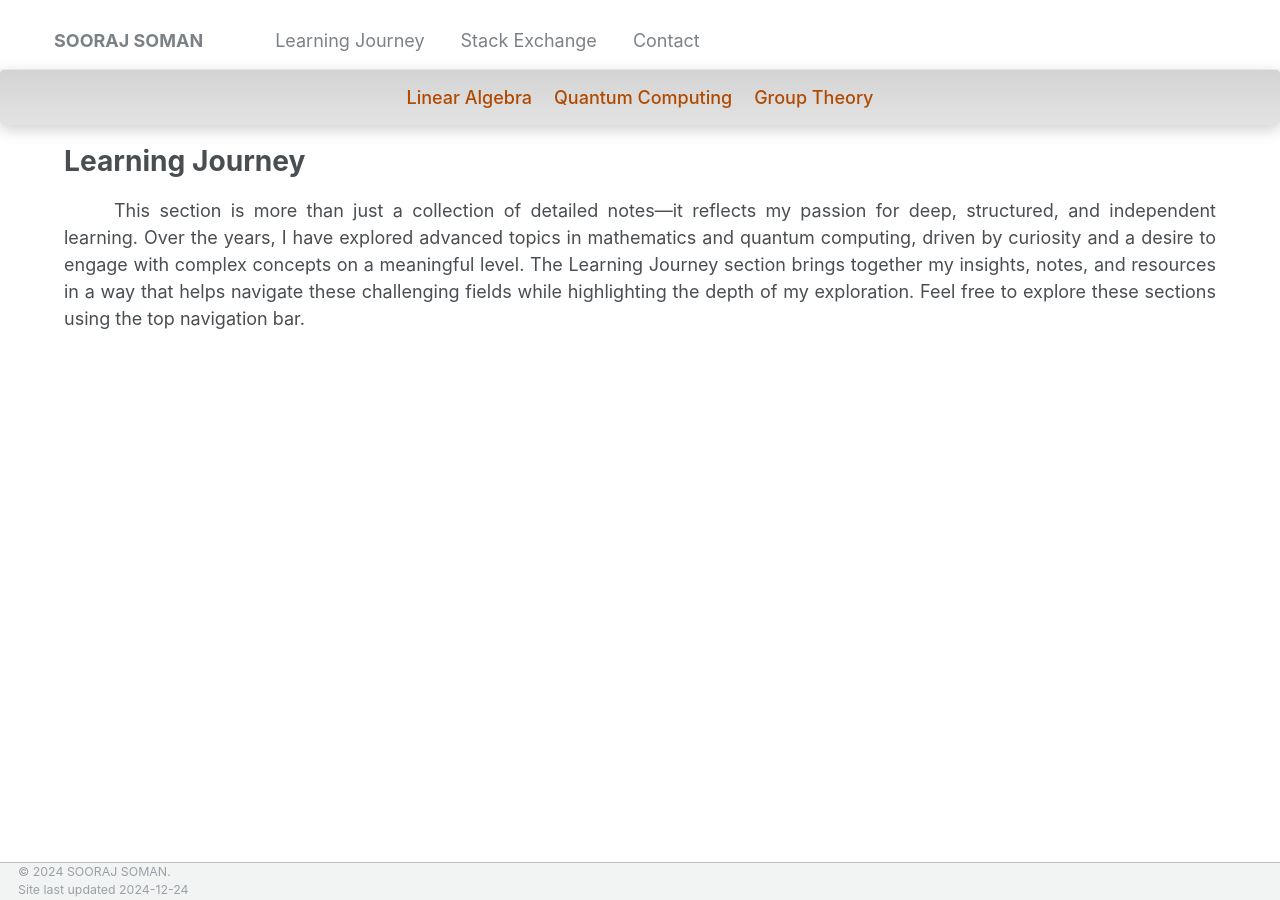
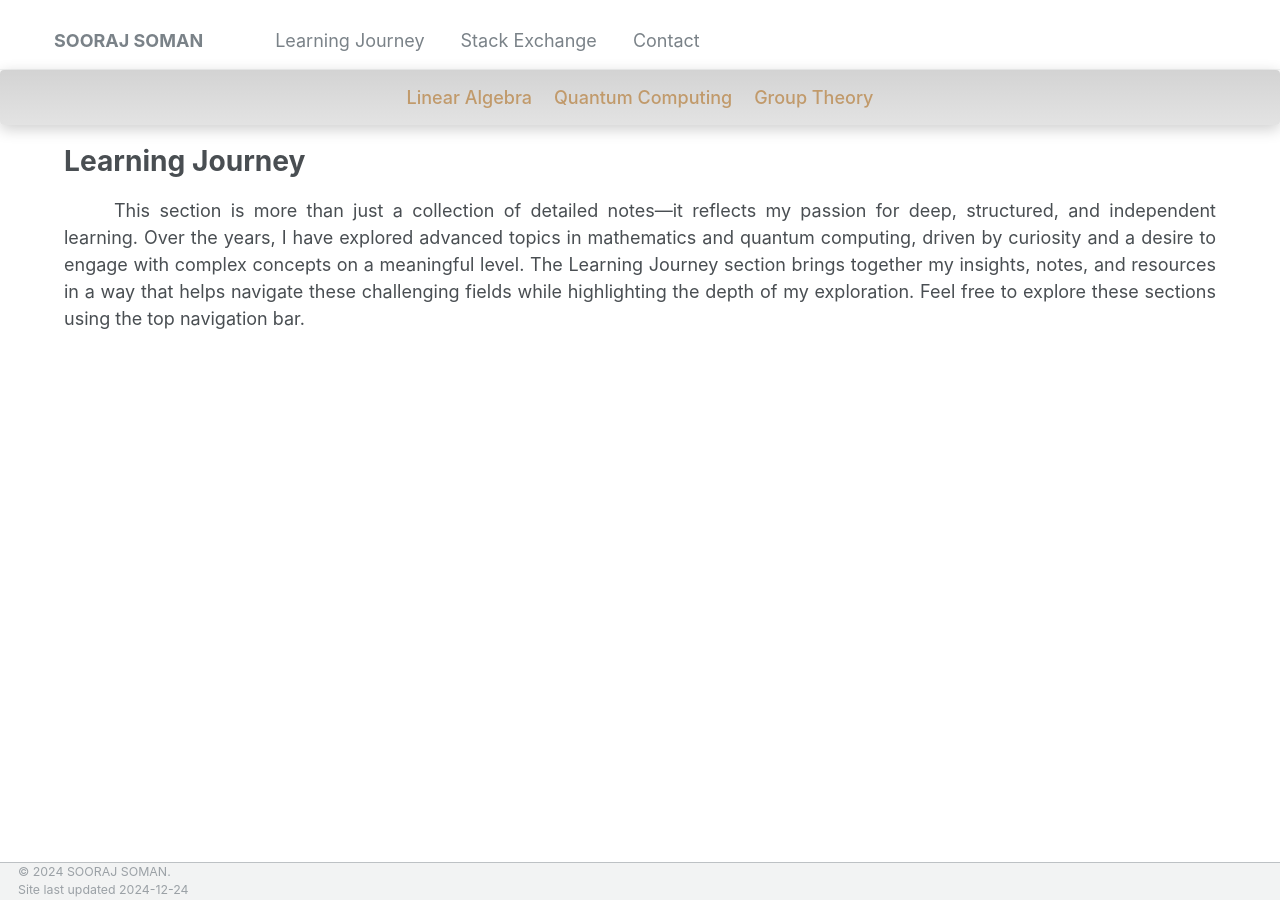
Before and after one commit to soorajss1729/soorajss1729.github.io, a Jekyll site: the page built from _learning/learning.md, in a window 1280 px wide. Built offline with Jekyll 4.4.1, drawn with Linux system fonts in a browser that asks for light colours.

Commit message:
Update main.scss

```diff
--- a/assets/css/main.scss
+++ b/assets/css/main.scss
@@ -99,7 +99,7 @@
 }
 
 .learning-topnav a {
-  color: #B04A00; /*#ffffff; */
+  color: #C19A6B; /*#B04A00;*/ /*#ffffff; */
   text-decoration: none;
   font-size: 1rem;
   padding: 6px 6px;
```
